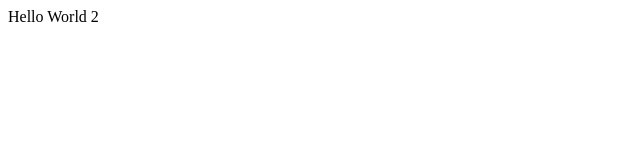
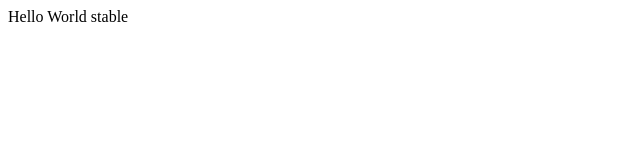
Before and after one commit to tomokogms/test, a plain HTML site: page index.html in a window 1280 px wide. Shown: the full height of the page, 0-640 px from the left. Drawn offline with Linux system fonts and the light colour scheme.

Commit message:
stable  version

```diff
--- a/index.html
+++ b/index.html
@@ -1,6 +1,6 @@
 <!DOCTYPE html>
 <html>
 <body>
-Hello World 2
+Hello World stable
 </body>
 </html>
```
